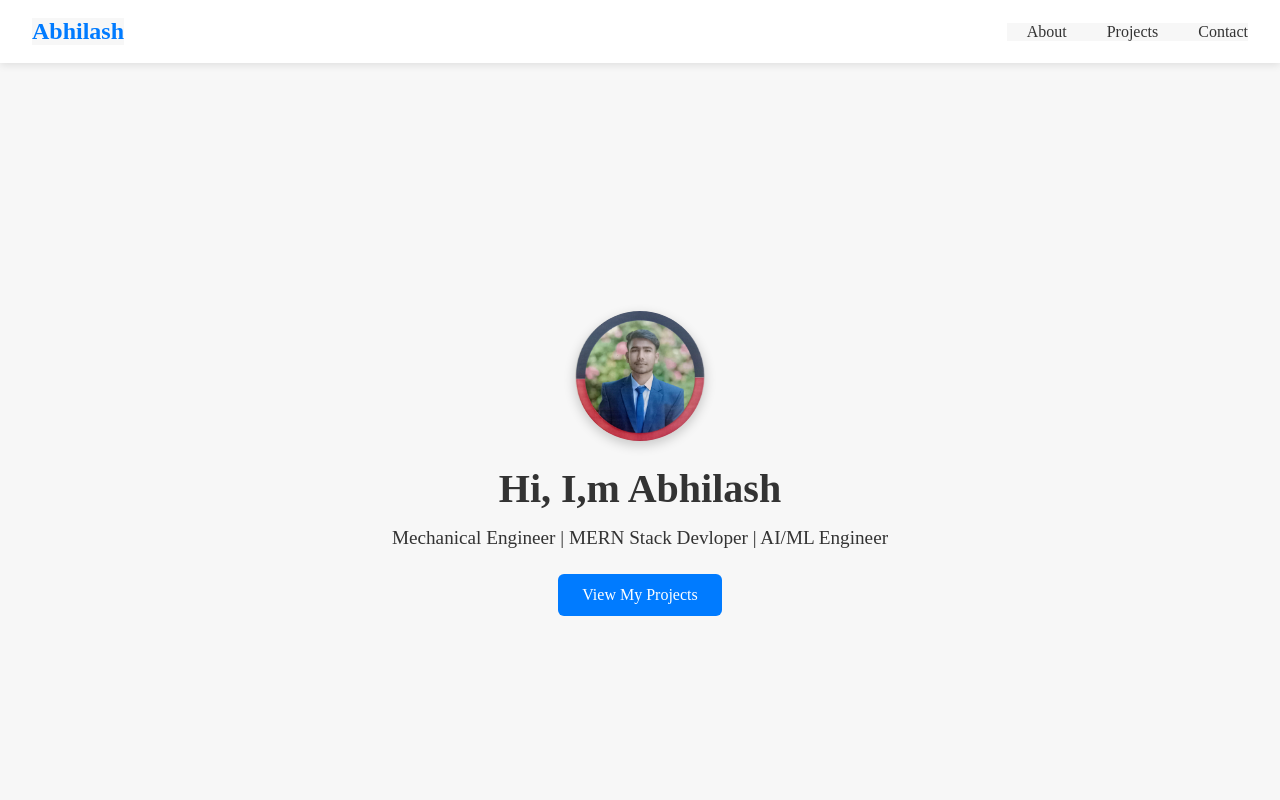
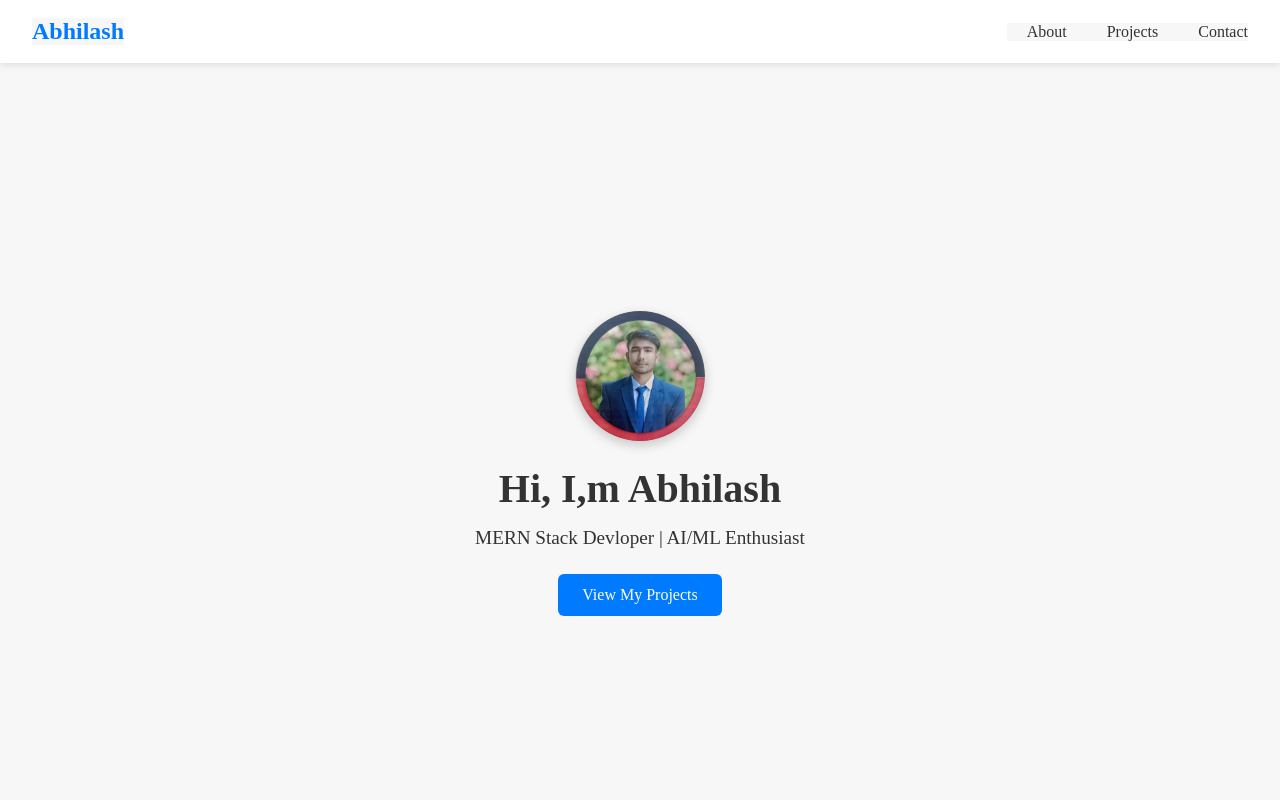
Before and after one commit to AbhilashMundepi/Portfolio-website, a React (Vite) app: page / in a window 1280 px wide. Shown: the top 800 px of the page. Built offline with nearby package versions, Linux system fonts and the light colour scheme.

Commit message:
name change from mech to mern

```diff
--- a/src/Components/Hero.jsx
+++ b/src/Components/Hero.jsx
@@ -14,7 +14,7 @@ export default function Hero() {
             <div className="hero-content">
                 <img src="/Abhilash.jpg" alt="Profile" className="hero-image" />
                 <h1> Hi, I,m <span className="highlight">Abhilash</span></h1>
-                <p className="subtitle">Mechanical Engineer | MERN Stack Devloper | AI/ML Engineer</p>
+                <p className="subtitle"> MERN Stack Devloper | AI/ML  Enthusiast</p>
                 <a href="#projects" className="cta-button" onClick={toggleMenu} >View My Projects</a>
             </div>
 
```
